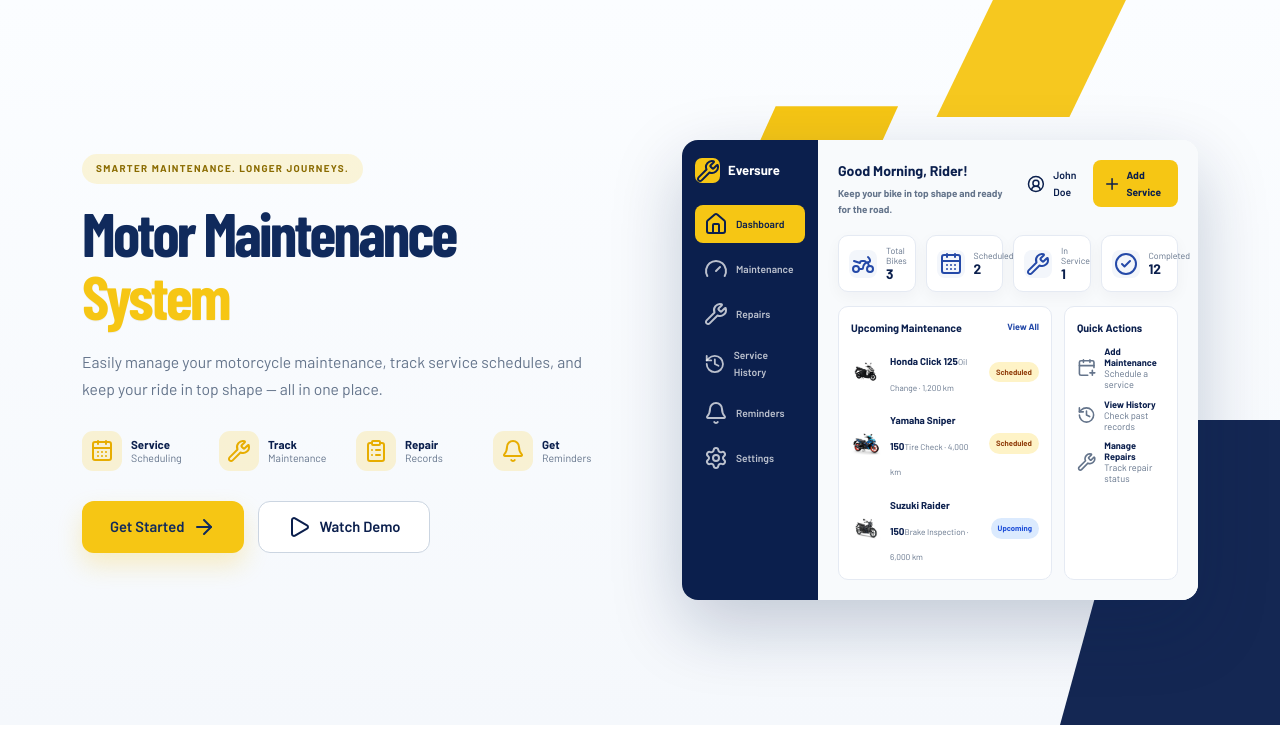
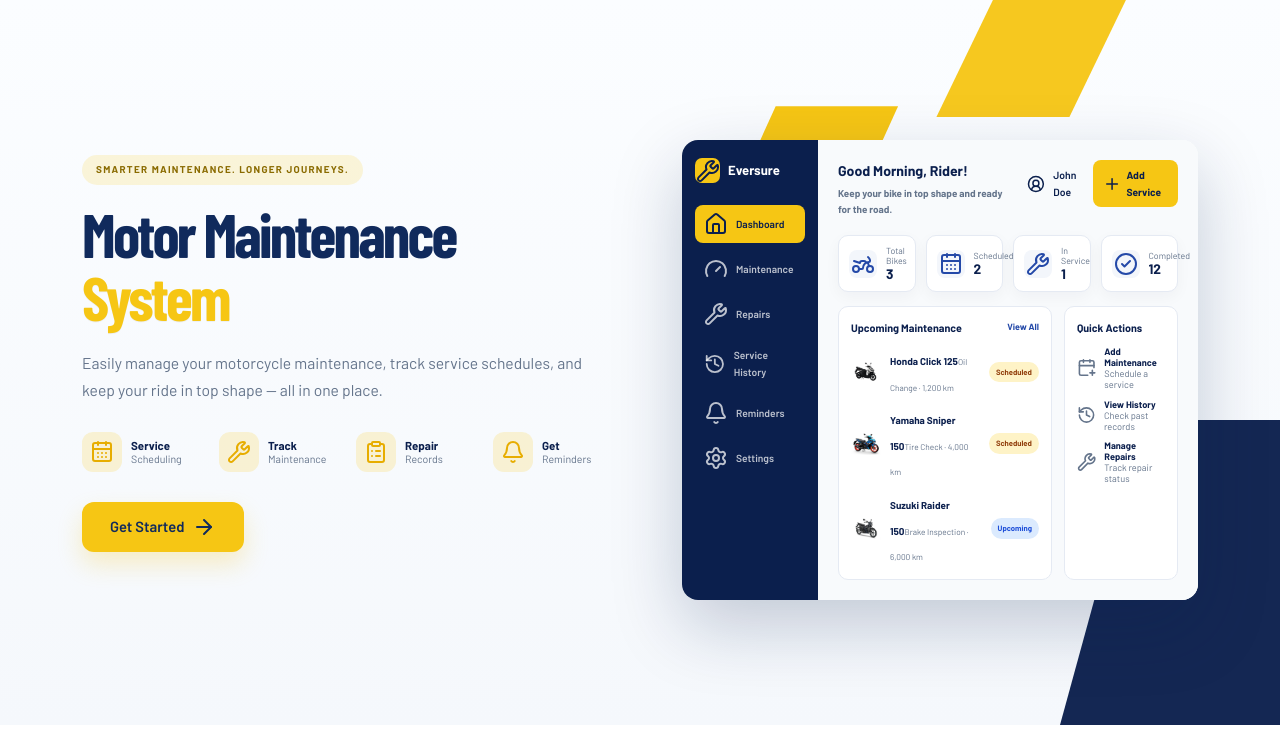
Before and after one commit to john-len/Maintenance-App, a PHP site: page / in a window 1280 px wide. Shown: the part 75-804 px from the top of the page. Run offline with PHP 8.4, Linux system fonts and the light colour scheme.

Commit message:
Remove "Watch Demo" button from hero section

```diff
--- a/index.php
+++ b/index.php
@@ -2141,10 +2141,9 @@ if ($delay_info['delay'] > 0 && $login_attempt) {
                         </div>
                     </div>
                     <div class="hero-cta">
-                        <button class="btn btn-cta-primary" data-bs-toggle="modal" data-bs-target="#registerModal">
+                        <button class="btn btn-cta-primary" data-bs-toggle="modal" data-bs-target="#loginModal">
                             Get Started<i data-lucide="arrow-right"></i>
                         </button>
-                        <a href="#how-it-works" class="btn btn-cta-outline"><i data-lucide="play"></i>Watch Demo</a>
                     </div>
                 </div>
             </div>
```
